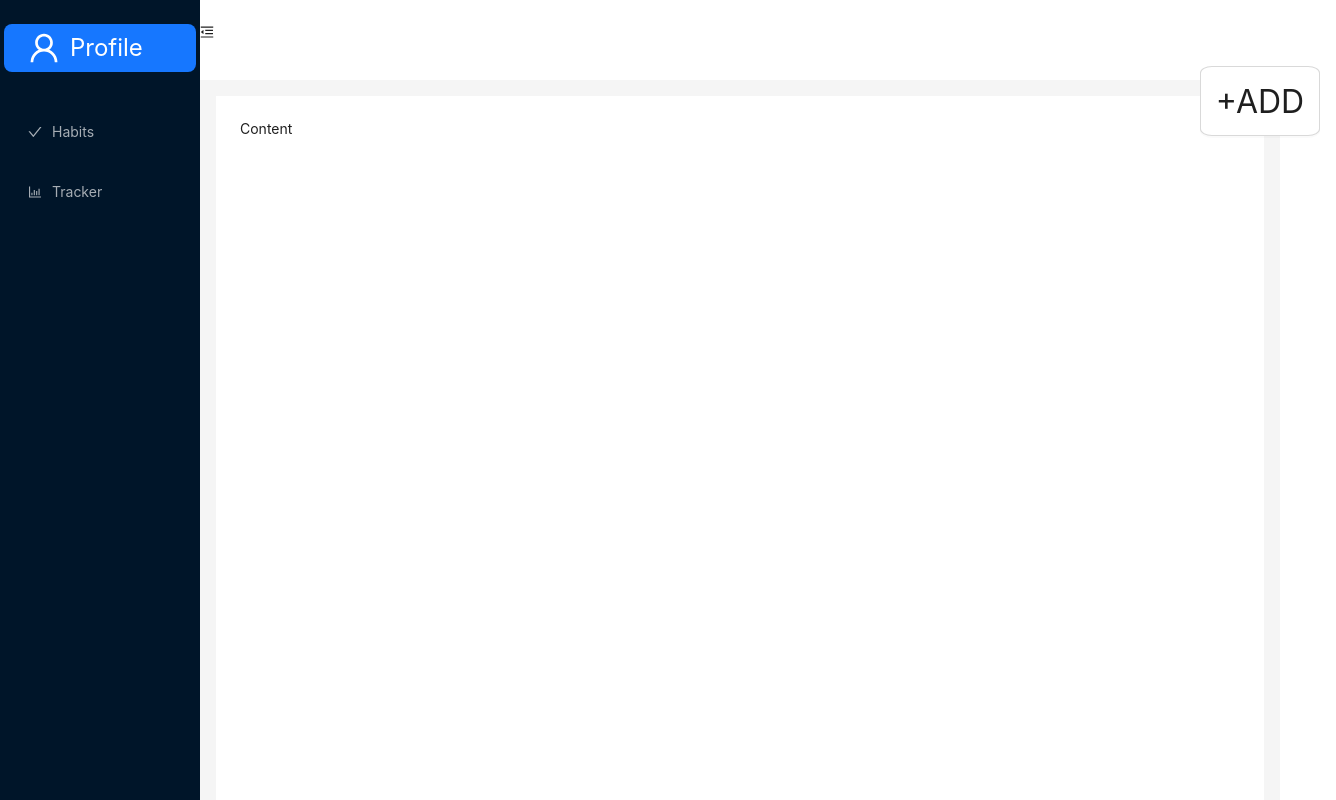
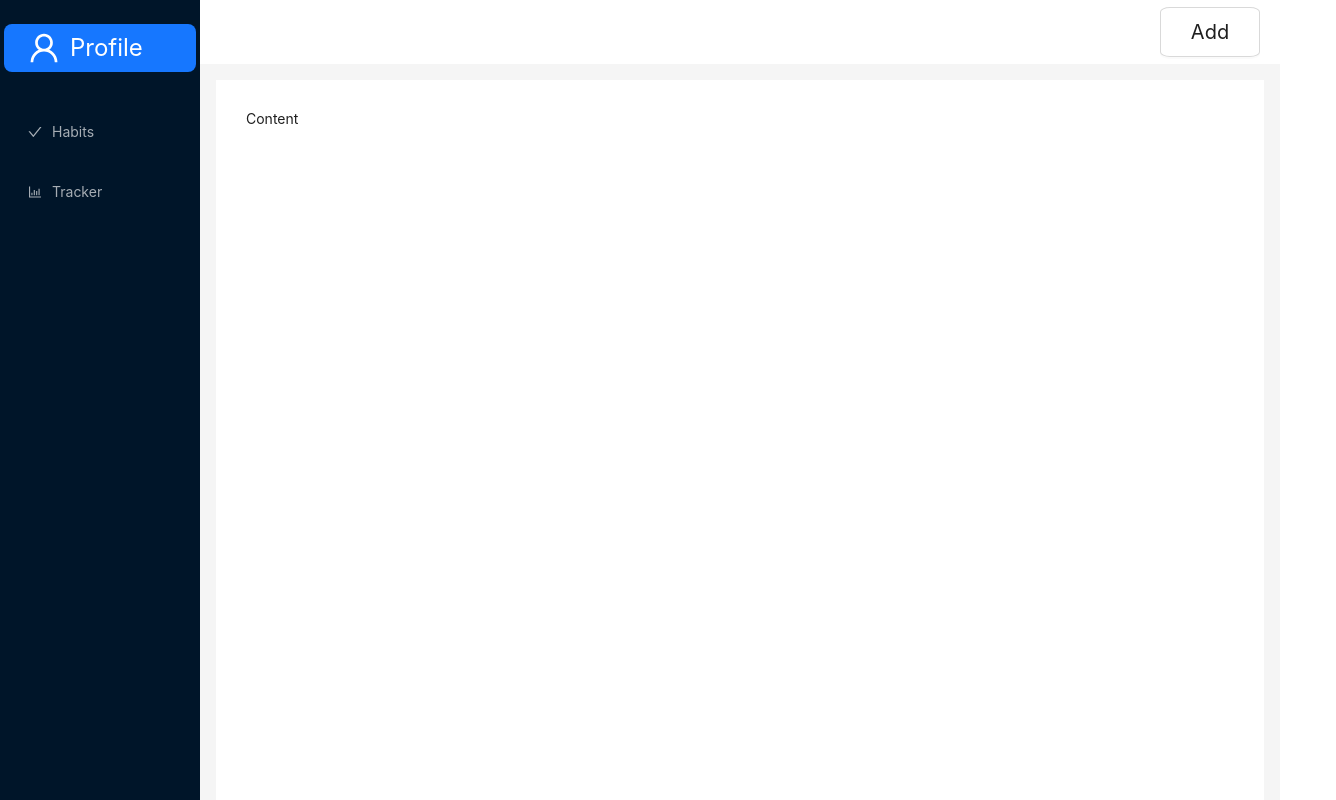
Before and after one commit to eldiiar-b-auca-2021/habiter-ui, a React (Create React App) app: page /home in a window 1280 px wide. Shown: the top 800 px of the page, 1336 px wide, since content can reach past the window. Built offline with nearby package versions, Linux system fonts and the light colour scheme.

Commit message:
some changes

```diff
--- a/src/components/Home.js
+++ b/src/components/Home.js
@@ -1,26 +1,22 @@
 import { Layout, theme } from 'antd';
 import Top from './Top';
 import NavBar from './NavBar';
-import { useState } from 'react';
-import HabitCard from './HabitCard';
 const { Content } = Layout;
 
 const Home = () => {
-    const [selectedMenu, setSelectedMenu] = useState('1');
-
     const {
         token: { colorBgContainer },
     } = theme.useToken();
 
     return (
         <Layout className="site-layout" style={{ height: '140vh', marginLeft: 0 }}>
-            <NavBar style={{ marginLeft: 0, marginRight: 0 }} />
+            <NavBar style={{ margin: 0 }} />
             <Layout className>
                 <Top />
                 <Content
                     style={{
                         margin: '16px 16px 16px 16px',
-                        padding: 24,
+                        padding: 30,
                         background: colorBgContainer,
                     }}
                 >
--- a/src/components/Top.js
+++ b/src/components/Top.js
@@ -1,95 +1,66 @@
-import { MenuFoldOutlined, MenuUnfoldOutlined } from '@ant-design/icons';
 import { Button, Layout, theme } from 'antd';
-import React, { useState, useEffect, useRef } from 'react';
-import HabitCard from './HabitCard';
+import { Modal } from 'antd';
+import React, { useState, useRef } from 'react';
 import TypeOfHabit from './TypeOfHabit';
 const { Header } = Layout;
+const Top = () => {
 
-const Top = () => {
-    const [collapsed, setCollapsed] = useState(false);
-    const [showAddCard, setShowAddCard] = useState(false);
+    const [visible, setVisible] = useState(false);
+
+    const showModal = () => {
+        setVisible(true);
+    };
+
+    const handleOk = () => {
+        // Handle form submission logic here
+        setVisible(false);
+    };
+
+    const handleCancel = () => {
+        setVisible(false);
+    };
+
     const cardRef = useRef(null);
     const {
         token: { colorBgContainer },
     } = theme.useToken();
-
-    const handleAddCard = () => {
-        setShowAddCard(true);
-    }
-
-    const handleFormSubmit = () => {
-        // handle form submission here
-    }
-
-    useEffect(() => {
-        const handleClick = (event) => {
-            const isInsideCard = cardRef.current && cardRef.current.contains(event.target);
-            const isInsideAddButton = event.target.closest('button') === document.querySelector('button');
-
-            if (!isInsideCard && !isInsideAddButton) {
-                setShowAddCard(false);
-            }
-        };
-
-        document.addEventListener('click', handleClick);
-
-        return () => {
-            document.removeEventListener('click', handleClick);
-        };
-    }, []);
 
     return (
         <Header
             style={{
                 padding: 0,
                 background: colorBgContainer,
-                margin: 0,
-                width: "100%",
-                height: 80
+                display: "flex",
+                alignItems: "center",
+                justifyContent: "space-between",
             }}
         >
-            {React.createElement(collapsed ? MenuUnfoldOutlined : MenuFoldOutlined, {
-                className: 'trigger',
-                onClick: () => setCollapsed(!collapsed),
-            })}
-
+            <div style={{ display: "flex", alignItems: "center" }}>
+            </div>
             <Button
                 style={{
-                    padding: 0,
-                    marginTop: 2,
-                    marginLeft: 1000,
-                    marginRight: '16px',
+                    marginRight: 20,
                     borderRadius: '10%',
-                    fontSize: '32px',
-                    width: 120,
-                    height: 70,
+                    fontSize: '20px',
+                    width: 100,
+                    height: 50,
                 }}
-                onClick={handleAddCard}
+                onClick={showModal}
             >
-                +ADD
+                Add
             </Button>
-
-            {showAddCard && (
-
-                <div
-                    style={{
-                        position: "absolute",
-                        top: 0,
-                        left: 0,
-                        width: "100vw",
-                        height: "100vh",
-                        background: "rgba(0, 0, 0, 0.5)",
-                        zIndex: 1,
-                        display: "flex",
-                        alignItems: "center",
-                        justifyContent: "center",
-                    }}
-                >
-                    <div ref={cardRef}>
-                        <TypeOfHabit />
-                    </div>
+            <Modal
+                visible={visible}
+                title="Type of Habit"
+                okText="Save"
+                cancelText="Cancel"
+                onOk={handleOk}
+                onCancel={handleCancel}
+            >
+                <div ref={cardRef}>
+                    <TypeOfHabit />
                 </div>
-            )}
+            </Modal>
 
         </Header>
     );
--- a/src/components/TypeOfHabit.js
+++ b/src/components/TypeOfHabit.js
@@ -1,51 +1,34 @@
-import { Card, Button } from 'antd';
+import { Button } from 'antd';
 import { useState } from 'react';
 import HabitCard from './HabitCard';
 import '../css/TypeOfHabit.css';
 import HabitCardForBooleanType from './HabitCardForBooleanType';
 
 const TypeOfHabit = () => {
-    const [habitType, setHabitType] = useState('');
+    const [showHabitCard, setShowHabitCard] = useState(false);
+    const [showBooleanHabitCard, setShowBooleanHabitCard] = useState(false);
 
-    const handleTypeChange = (e) => {
-        setHabitType(e.target.value);
+    const handleCustomHabitClick = () => {
+        setShowBooleanHabitCard(false);
+        setShowHabitCard(!showHabitCard);
     }
 
-    const renderContent = () => {
-        if (habitType === 'custom') {
-            return <HabitCard />;
-        } else if (habitType === 'boolean') {
-            return <HabitCardForBooleanType />
+    const handleBooleanHabitClick = () => {
+        setShowHabitCard(false);
+        setShowBooleanHabitCard(!showBooleanHabitCard);
     }
-        else {
+
     return (
-                <Card title="Type of Habit"
-                    style={{
-                        width: 300,
-                        textAlign: 'center',
-                        padding: 16
-                    }}
-                    onClick={(e) => {
-                        e.stopPropagation();
-                    }}>
         <Button.Group style={{ display: 'flex', flexDirection: 'column' }}>
-                        <Button style={{ fontSize: 16, marginBottom: 8 }} onClick={() => setHabitType('boolean')}>
+            <Button style={{ fontSize: 16, marginBottom: 8 }} onClick={handleBooleanHabitClick}>
                 Yes/No
             </Button>
-
-                        <Button style={{ fontSize: 16 }} onClick={() => setHabitType('custom')}>
+            {showBooleanHabitCard && <HabitCardForBooleanType />}
+            <Button style={{ fontSize: 16 }} onClick={handleCustomHabitClick}>
                 Custom Habit
             </Button>
+            {showHabitCard && <HabitCard />}
         </Button.Group>
-                </Card>
-            );
-        }
-    };
-
-    return (
-        <div className="type-of-habit-container">
-            {renderContent()}
-        </div>
     );
 }
 
```
Lines whose indentation alone changed are shown as unchanged.
